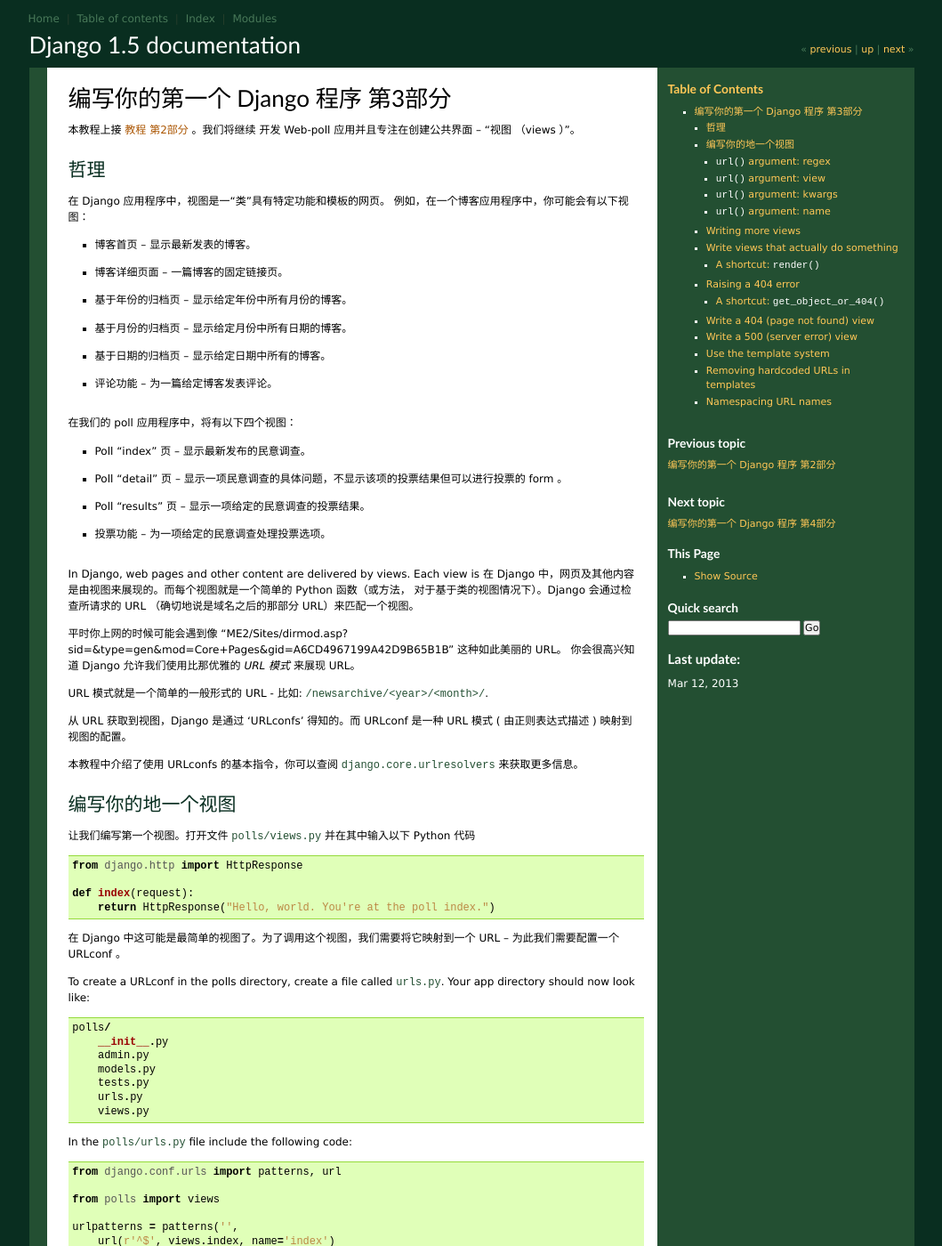
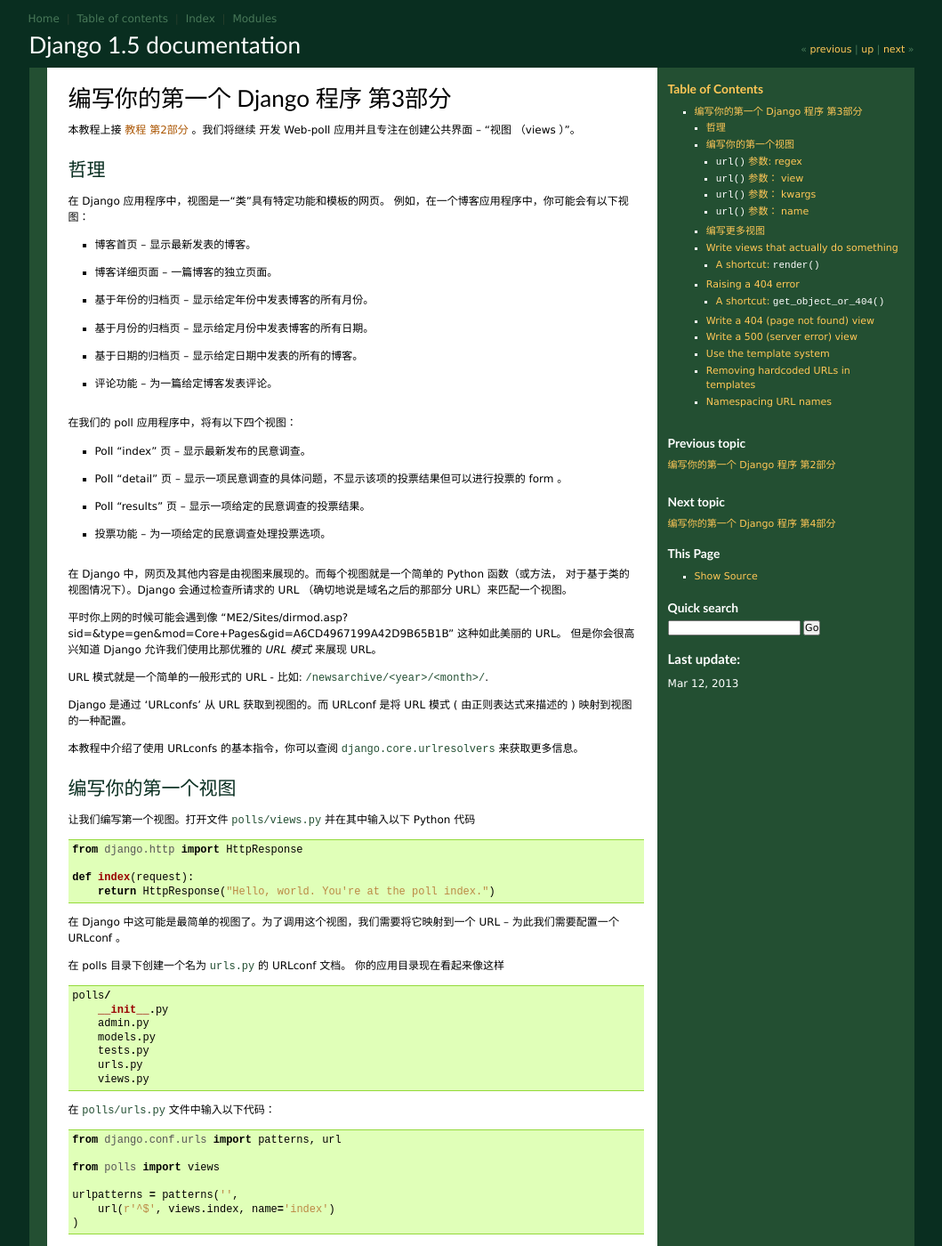
Before and after one commit to yourtion/Django-Chinese-Docs, a Sphinx documentation site: the page built from docs/intro/tutorial03.txt, in a window 1280 px wide and 1400 px high. Shown: the whole window at 89% size, without its empty margins (110-1169 px from the left). Built offline with Sphinx 7.4.7, drawn with Linux system fonts in a browser that asks for light colours; cross-references to code outside the pages are shown as plain code; some of the changed text lies outside the part shown.

Commit message:
翻译至 url() 参数

```diff
--- a/docs/intro/tutorial03.txt
+++ b/docs/intro/tutorial03.txt
@@ -13,13 +13,13 @@
 
 * 博客首页 -- 显示最新发表的博客。
 
-* 博客详细页面 -- 一篇博客的固定链接页。
+* 博客详细页面 -- 一篇博客的独立页面。
 
-* 基于年份的归档页 -- 显示给定年份中所有月份的博客。
+* 基于年份的归档页 -- 显示给定年份中发表博客的所有月份。
 
-* 基于月份的归档页 -- 显示给定月份中所有日期的博客。
+* 基于月份的归档页 -- 显示给定月份中发表博客的所有日期。
 
-* 基于日期的归档页 -- 显示给定日期中所有的博客。
+* 基于日期的归档页 -- 显示给定日期中发表的所有的博客。
 
 * 评论功能 -- 为一篇给定博客发表评论。
 
@@ -33,24 +33,23 @@
 
 * 投票功能 -- 为一项给定的民意调查处理投票选项。
 
-In Django, web pages and other content are delivered by views. Each view is
 在 Django 中，网页及其他内容是由视图来展现的。而每个视图就是一个简单的 Python 函数（或方法，
 对于基于类的视图情况下）。Django 会通过检查所请求的 URL （确切地说是域名之后的那部分 URL）来匹配一个视图。
 
 平时你上网的时候可能会遇到像
 "ME2/Sites/dirmod.asp?sid=&type=gen&mod=Core+Pages&gid=A6CD4967199A42D9B65B1B" 这种如此美丽的 URL。
-你会很高兴知道 Django 允许我们使用比那优雅的 *URL 模式* 来展现 URL。
+但是你会很高兴知道 Django 允许我们使用比那优雅的 *URL 模式* 来展现 URL。
 
 URL 模式就是一个简单的一般形式的 URL - 比如:
 ``/newsarchive/<year>/<month>/``.
 
-从 URL 获取到视图，Django 是通过 'URLconfs' 得知的。而
-URLconf 是一种 URL 模式 ( 由正则表达式描述 ) 映射到视图的配置。
+Django 是通过 'URLconfs' 从 URL 获取到视图的。而
+URLconf 是将 URL 模式 ( 由正则表达式来描述的 ) 映射到视图的一种配置。
 
 本教程中介绍了使用 URLconfs 的基本指令，你可以查阅
 :mod:`django.core.urlresolvers` 来获取更多信息。
 
-编写你的地一个视图
+编写你的第一个视图
 =====================
 
 让我们编写第一个视图。打开文件 ``polls/views.py``
@@ -64,8 +63,8 @@ URLconf 是一种 URL 模式 ( 由正则表达式描述 ) 映射到视图的配
 在 Django 中这可能是最简单的视图了。为了调用这个视图，我们需要将它映射到一个 URL
 -- 为此我们需要配置一个URLconf 。
 
-To create a URLconf in the polls directory, create a file called ``urls.py``.
-Your app directory should now look like::
+在 polls 目录下创建一个名为 ``urls.py`` 的 URLconf 文档。
+你的应用目录现在看起来像这样 ::
 
     polls/
         __init__.py
@@ -75,7 +74,7 @@ Your app directory should now look like::
         urls.py
         views.py
 
-In the ``polls/urls.py`` file include the following code::
+在 ``polls/urls.py`` 文件中输入以下代码： ::
 
     from django.conf.urls import patterns, url
 
@@ -85,9 +84,8 @@ In the ``polls/urls.py`` file include the following code::
         url(r'^$', views.index, name='index')
     )
 
-The next step is to point the root URLconf at the ``polls.urls`` module. In
-``mysite/urls.py`` insert an :func:`~django.conf.urls.include`, leaving you
-with::
+下一步是将 ``polls.urls`` 模块指向 root URLconf 。在
+``mysite/urls.py`` 中插入一个 :func:`~django.conf.urls.include` 方法，最后的样子如下所示 ::
 
     from django.conf.urls import patterns, include, url
 
@@ -99,16 +97,14 @@ with::
         url(r'^admin/', include(admin.site.urls)),
     )
 
-You have now wired an `index` view into the URLconf. Go to
-http://localhost:8000/polls/ in your browser, and you should see the text
-"*Hello, world. You're at the poll index.*", which you defined in the
-``index`` view.
+现在你在 URLconf 中配置了 `index` 视图。通过浏览器访问
+http://localhost:8000/polls/ ，如同你在 ``index`` 视图中定义的一样，你将看到
+"*Hello, world. You're at the poll index.*" 文字。
 
-The :func:`~django.conf.urls.url` function is passed four arguments, two
-required: ``regex`` and ``view``, and two optional: ``kwargs``, and ``name``.
-At this point, it's worth reviewing what these arguments are for.
+:func:`~django.conf.urls.url` 函数有四个参数，两个必须的： ``regex`` 和 ``view``， 两个可选的： ``kwargs``， 以及 ``name``。
+接下来，来探讨下这些参数的意义。
 
-:func:`~django.conf.urls.url` argument: regex
+:func:`~django.conf.urls.url` 参数: regex
 ---------------------------------------------
 
 The term `regex` is a commonly used short form meaning `regular expression`,
@@ -136,7 +132,7 @@ aren't too complex as noted above).
 
 .. _Wikipedia's entry: http://en.wikipedia.org/wiki/Regular_expression
 
-:func:`~django.conf.urls.url` argument: view
+:func:`~django.conf.urls.url` 参数： view
 --------------------------------------------
 
 When Django finds a regular expression match, Django calls the specified view
@@ -146,20 +142,20 @@ arguments. If the regex uses simple captures, values are passed as positional
 arguments; if it uses named captures, values are passed as keyword arguments.
 We'll give an example of this in a bit.
 
-:func:`~django.conf.urls.url` argument: kwargs
+:func:`~django.conf.urls.url` 参数： kwargs
 ----------------------------------------------
 
 Arbitrary keyword arguments can be passed in a dictionary to the target view. We
 aren't going to use this feature of Django in the tutorial.
 
-:func:`~django.conf.urls.url` argument: name
+:func:`~django.conf.urls.url` 参数： name
 ---------------------------------------------
 
 Naming your URL lets you refer to it unambiguously from elsewhere in Django
 especially templates. This powerful feature allows you to make  global changes
 to the url patterns of your project while only touching a single file.
 
-Writing more views
+编写更多视图
 ==================
 
 Now let's add a few more views to ``polls/views.py``. These views are
```
